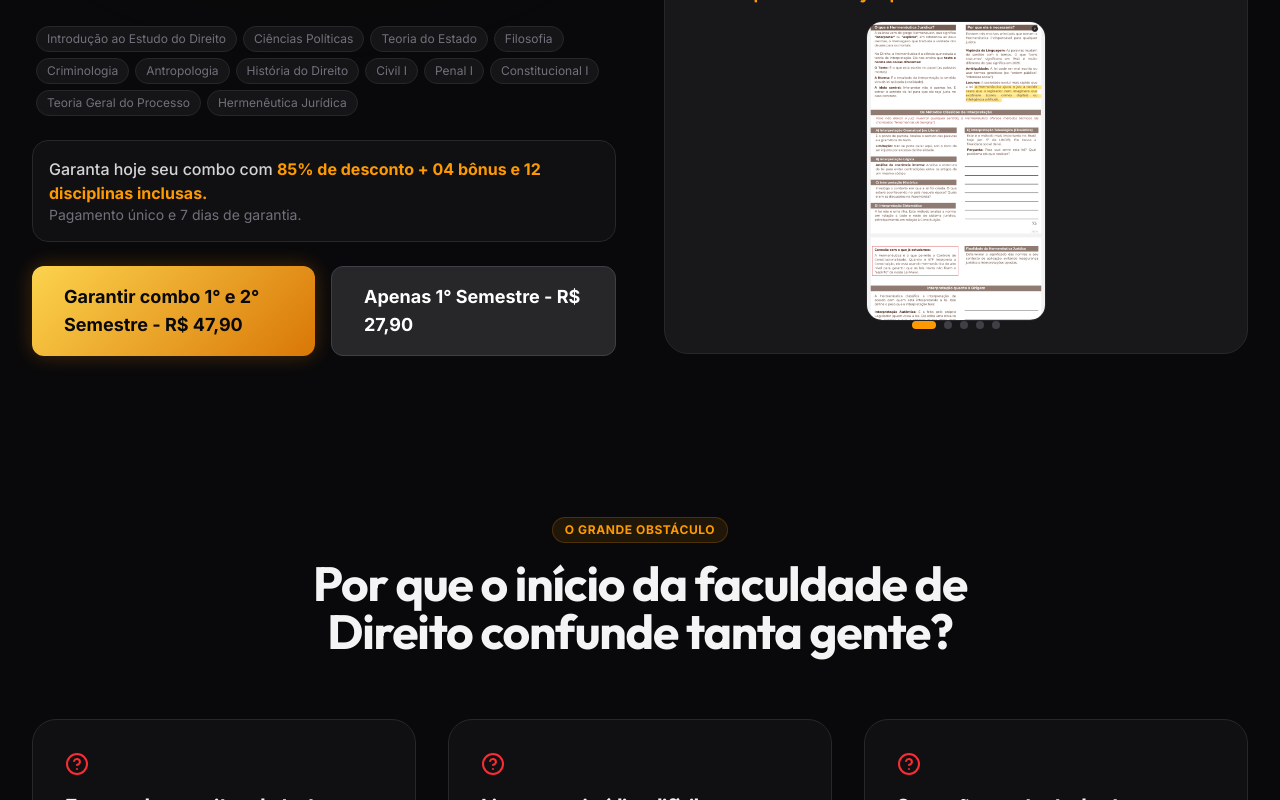
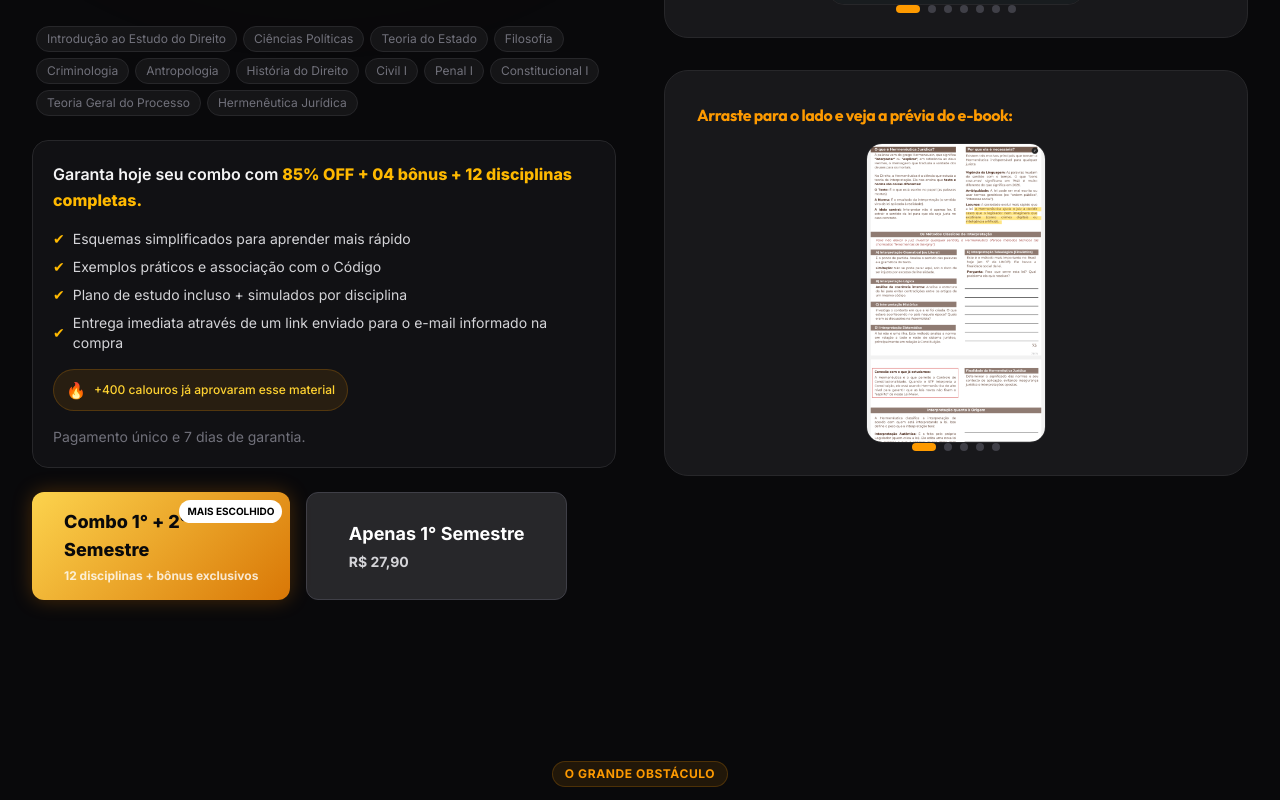
Before and after one commit to camposads-dot/campododireito-calouros, a React (Vite) app: page / in a window 1280 px wide. Shown: the part 652-1452 px from the top of the page. Built offline with nearby package versions, Linux system fonts and the light colour scheme.

Commit message:
atualizar info de ebtregavel

```diff
--- a/src/App.tsx
+++ b/src/App.tsx
@@ -142,29 +142,93 @@ const Hero = () => {
 </div>
 
 <div className="space-y-6 flex flex-col items-center lg:items-start">
-          <div className="p-4 rounded-2xl bg-zinc-900/50 border border-zinc-800 inline-block w-full sm:w-auto">
-            <p className="text-zinc-300 font-medium text-sm md:text-base">
+
+  {/* INFO */}
+  <div className="p-5 rounded-2xl bg-zinc-900/60 border border-zinc-800 inline-block w-full sm:w-auto backdrop-blur-sm">
+
+  <p className="text-zinc-100 font-semibold text-sm md:text-base leading-relaxed">
     Garanta hoje seu combo com{" "}
-              <span className="text-amber-500 font-bold">
-                85% de desconto + 04 bônus e 12 disciplinas inclusas.
+    <span className="text-amber-400 font-extrabold">
+      85% OFF + 04 bônus + 12 disciplinas completas.
     </span>
   </p>
 
-            <p className="text-zinc-500 text-xs md:text-sm">
+  <div className="mt-4 space-y-2 text-sm text-zinc-300">
+
+    <div className="flex items-center gap-2">
+      <span className="text-amber-400">✔</span>
+      <p>Esquemas simplificados para aprender mais rápido</p>
+    </div>
+
+    <div className="flex items-center gap-2">
+      <span className="text-amber-400">✔</span>
+      <p>Exemplos práticos e associação com o Código</p>
+    </div>
+
+    <div className="flex items-center gap-2">
+      <span className="text-amber-400">✔</span>
+      <p>Plano de estudo incluso + simulados por disciplina</p>
+    </div>
+
+    <div className="flex items-center gap-2">
+      <span className="text-amber-400">✔</span>
+      <p>
+        Entrega imediata através de um link enviado para o e-mail informado na compra
+      </p>
+    </div>
+
+  </div>
+
+    <div className="mt-4 flex items-center gap-2 bg-amber-500/10 border border-amber-500/20 px-3 py-2 rounded-full w-fit">
+      <span>🔥</span>
+      <p className="text-amber-300 text-xs font-medium">
+        +400 calouros já aprovaram esse material
+      </p>
+    </div>
+
+    <p className="text-zinc-500 text-xs md:text-sm mt-4">
       Pagamento único e 7 dias de garantia.
     </p>
   </div>
 
+  {/* BOTÕES */}
   <div className="flex flex-col sm:flex-row gap-4 w-full sm:w-auto">
-            <CTAButton className="flex-1">
-              Garantir combo 1° e 2° Semestre - R$ 47,90
+
+    {/* COMBO */}
+    <CTAButton className="flex-1 relative overflow-hidden group">
+
+      <div className="absolute top-2 right-2 bg-white text-black text-[10px] font-bold px-2 py-1 rounded-full">
+        MAIS ESCOLHIDO
+      </div>
+
+      <div className="flex flex-col items-start">
+        <span className="text-lg font-extrabold">
+          Combo 1° + 2° Semestre
+        </span>
+
+        <span className="text-xs text-white/80 mt-1">
+          12 disciplinas + bônus exclusivos
+        </span>
+      </div>
+
     </CTAButton>
 
+    {/* NORMAL */}
     <CTAButton secondary className="flex-1">
-              Apenas 1° Semestre - R$ 27,90
+      <div className="flex flex-col items-start">
+        <span className="text-lg font-bold">
+          Apenas 1° Semestre
+        </span>
+
+        <span className="text-sm text-zinc-300 mt-1">
+          R$ 27,90
+        </span>
+      </div>
     </CTAButton>
+
   </div>
 </div>
+
 </motion.div>
 
       {/* DIREITA */}
```
Lines whose indentation alone changed are shown as unchanged.
